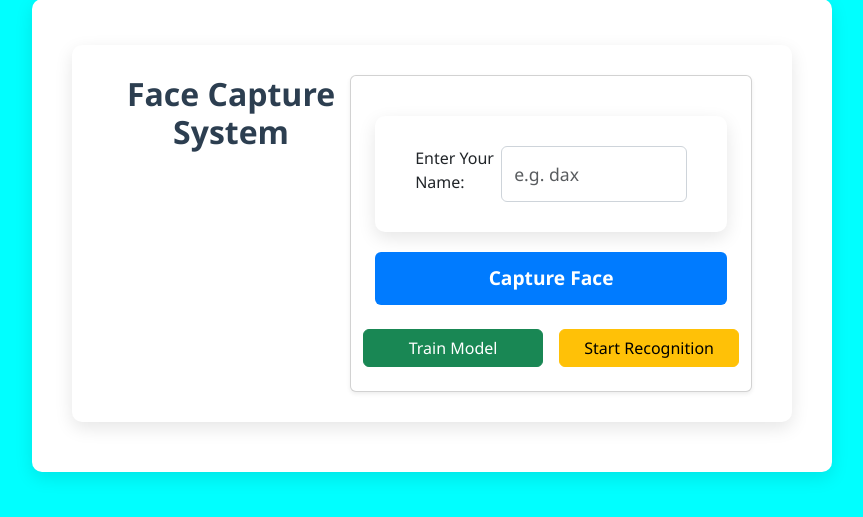
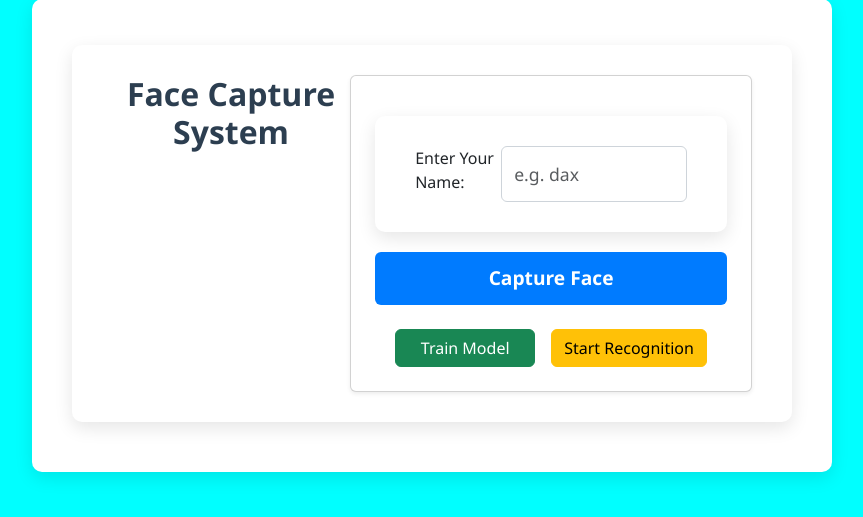
Before and after one commit to harizonelopez/Face-detector, a Flask app: page / in a window 1280 px wide. Shown: the part 49-566 px from the top of the page, without its empty margins (208-1071 px from the left). Run offline with Flask 3, Linux system fonts and the light colour scheme.

Commit message:
Update button styles and adjust layout for consistency in index.html

```diff
--- a/app/templates/index.html
+++ b/app/templates/index.html
@@ -40,11 +40,11 @@
                         class="form-control"
                         placeholder="e.g. dax" required>
                 </div>
-                <button type="submit" class="btn btn-primary w-100">Capture Face</button>
+                <button type="submit" class="btn btn-primary w-80">Capture Face</button>
 
                 <div class="mt-4 d-flex justify-content-center gap-3">
-                    <a href="{{ url_for('views.train') }}" class="btn btn-success" style="min-width: 180px;">Train Model</a>
-                    <a href="{{ url_for('views.recognize') }}" class="btn btn-warning" style="min-width: 180px;">Start Recognition</a>
+                    <a href="{{ url_for('views.train') }}" class="btn btn-success" style="min-width: 140px;">Train Model</a>
+                    <a href="{{ url_for('views.recognize') }}" class="btn btn-warning" style="min-width: 140px;">Start Recognition</a>
                 </div>
             </form>
 
```
